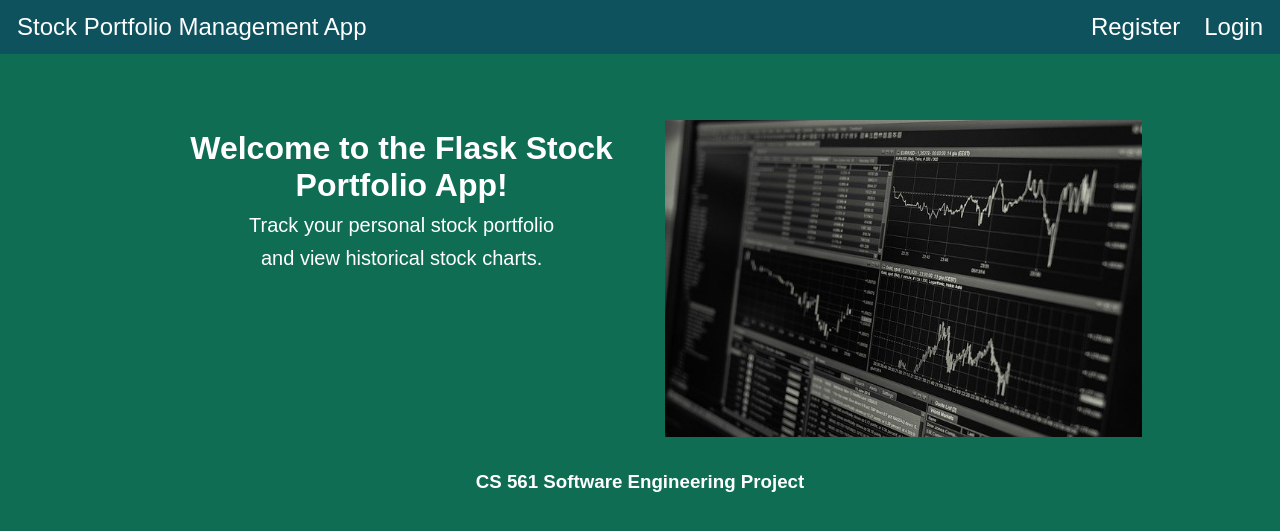
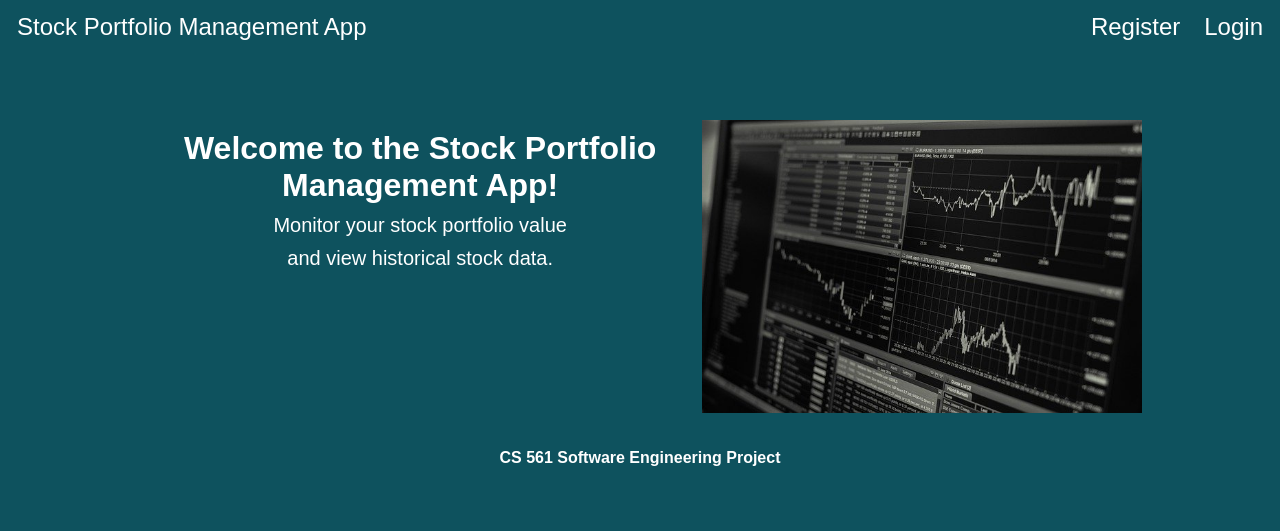
Before and after one commit to glee2429/CS561_F20_SWE, a Flask app: page / in a window 1280 px wide. Shown: the top 531 px of the page. Run offline with Flask 2, Linux system fonts and the light colour scheme; parts of the project's set-up code (start-up, migrations or seed data) failed here and were passed over.

Commit message:
minor fix

```diff
--- a/project/static/css/base_style.css
+++ b/project/static/css/base_style.css
@@ -7,7 +7,7 @@
 }
 
 body {
-  background-color: #0E6D52;
+  background-color: #0e525e;
   color: white;
   font-family: sans-serif;
 }
--- a/project/stocks/templates/stocks/index.html
+++ b/project/stocks/templates/stocks/index.html
@@ -7,12 +7,12 @@
 {% block content %}
 <div class="container">
   <div class="content-text">
-    <h2>Welcome to the Flask Stock Portfolio App!</h2>
-    <p>Track your personal stock portfolio</p>
-    <p>and view historical stock charts.</p>
+    <h2>Welcome to the Stock Portfolio Management App!</h2>
+    <p>Monitor your stock portfolio value</p>
+    <p>and view historical stock data.</p>
   </div>
   <div class="content-image">
-    <img src="{{ url_for('static', filename='img/computer_code.jpg') }}" alt="computer on a desk">
+    <img src="{{ url_for('static', filename='img/stock_chart.jpg') }}" alt="stock_chart">
   </div>
 </div>
 {% endblock %}
--- a/project/templates/base.html
+++ b/project/templates/base.html
@@ -58,7 +58,7 @@
       </main>
 
       <footer>
-        <h3>CS 561 Software Engineering Project</h3>
+        <h4>CS 561 Software Engineering Project</h4>
       </footer>
 
     </div>
```
Also changed, not shown: tests/unit/test_app.py (+3 -3 lines), project/static/img/stock_chart.jpg (renamed from project/static/img/computer_code.jpg).
